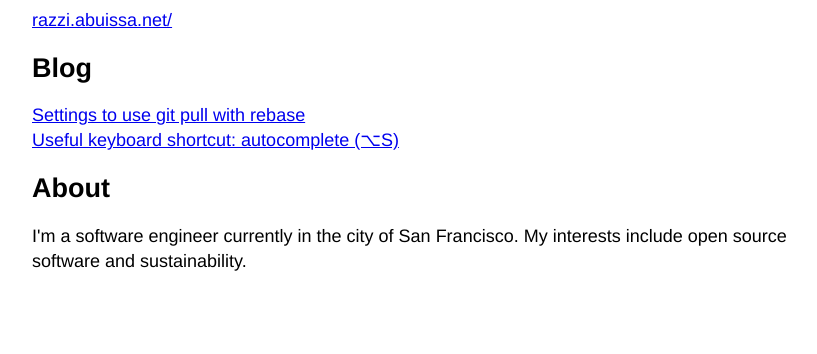
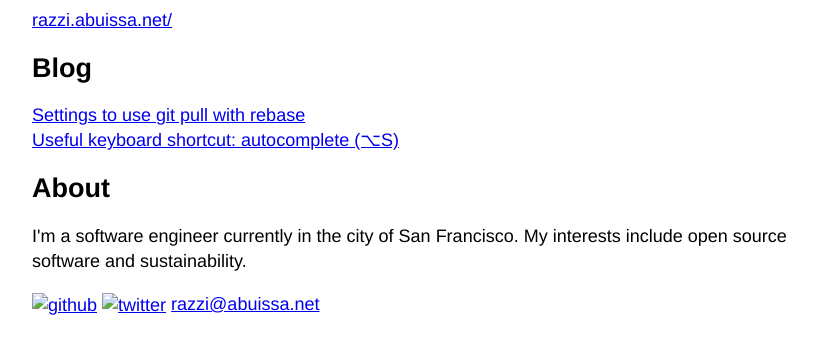
Before and after one commit to razzius/razzius.github.io, a Jekyll site: the page built from index.html, in a window 1280 px wide. Shown: the top 354 px of the page, without its empty margins (208-1025 px from the left). Built offline with Jekyll 4.4.1, drawn with Linux system fonts in a browser that asks for light colours.

Commit message:
Add links

```diff
--- a/assets/style.css
+++ b/assets/style.css
@@ -26,3 +26,7 @@ pre.terminal {
 .terminal .red {
   color: red;
 }
+
+a img {
+  vertical-align: middle;
+}
--- a/index.html
+++ b/index.html
@@ -11,3 +11,7 @@ layout: base
 
 <h2>About</h2>
 <p>I'm a software engineer currently in the city of San Francisco. My interests include open source software and sustainability.</p>
+
+<a href="http://github.com/razzius"><img src="http://github.com/favicon.ico" alt="github"></a>
+<a href="http://twitter.com/razzzzi"><img src="http://abs.twimg.com/favicons/favicon.ico" alt="twitter"></a>
+<a href='mailto:&#114;&#97;&#122;&#122;&#105;&#64;&#97;&#98;&#117;&#105;&#115;&#115;&#97;&#46;&#110;&#101;&#116;'>&#114;&#97;&#122;&#122;&#105;&#64;&#97;&#98;&#117;&#105;&#115;&#115;&#97;&#46;&#110;&#101;&#116;</a>
```
